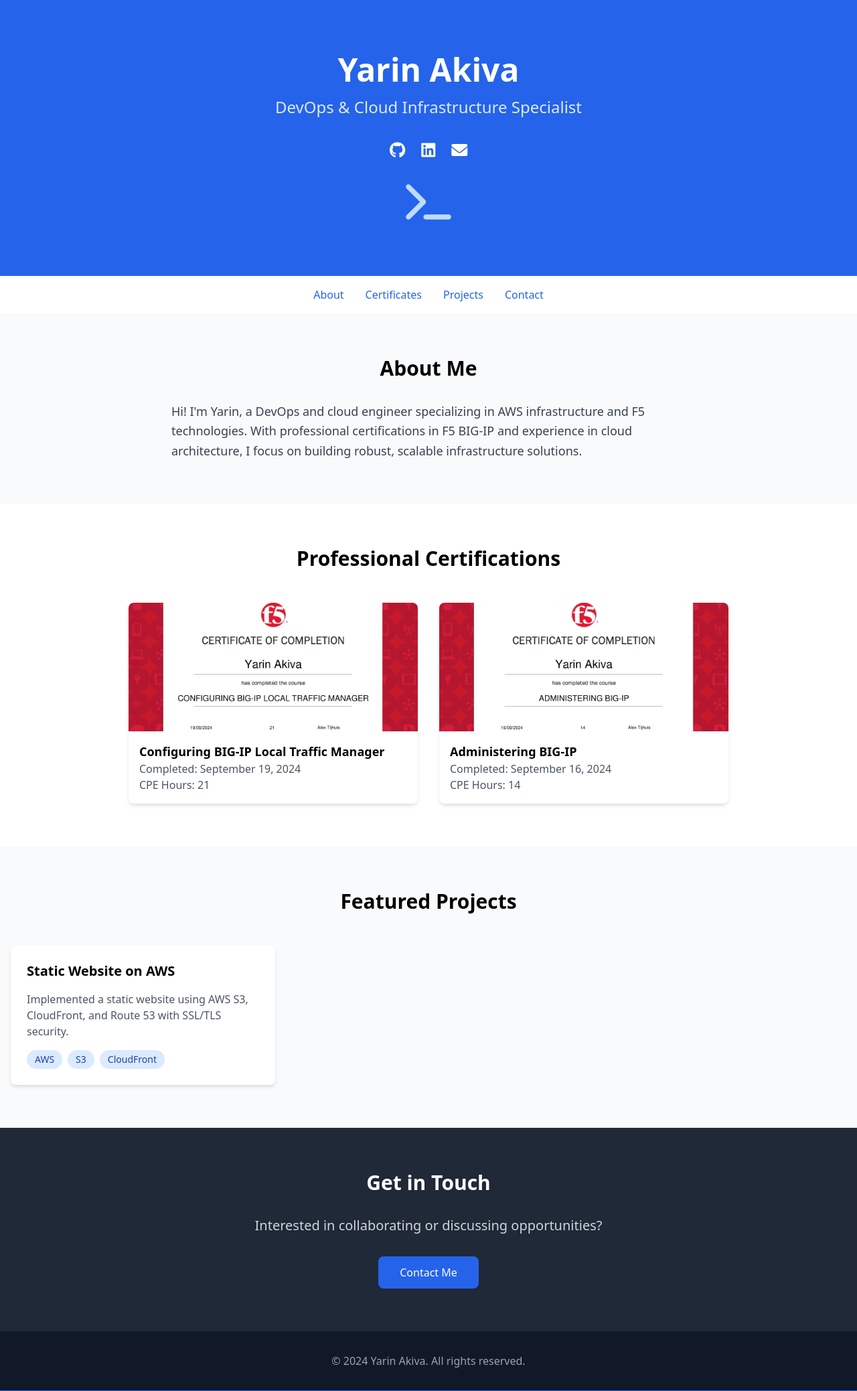
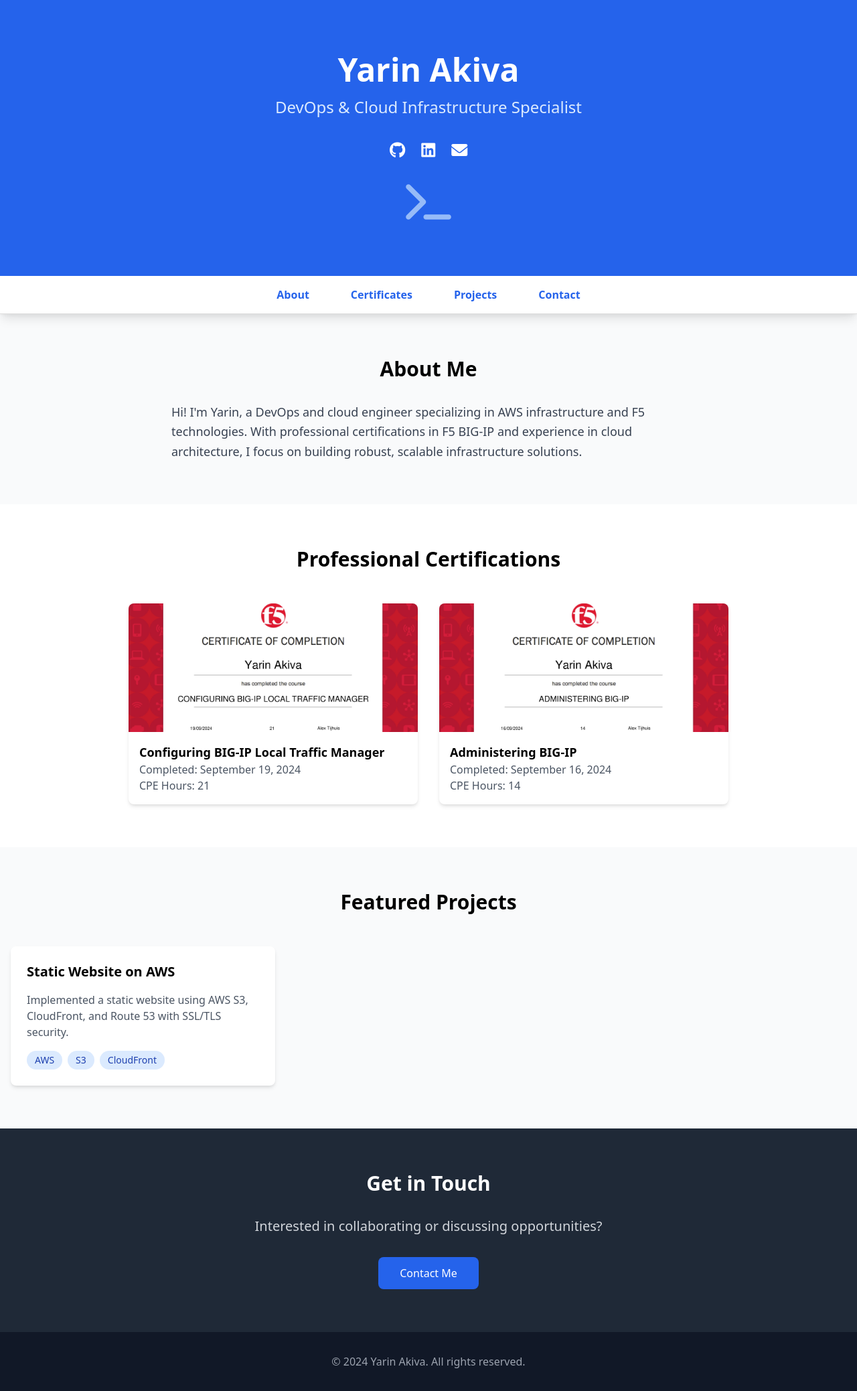
Before and after one commit to dreekz/yarinakiva-website, an MkDocs documentation site: the page built from docs/index.md, in a window 1280 px wide. Shown: the whole page at 67% size. Built offline with MkDocs 1.6.1 and Material for MkDocs 9.7.7, drawn with Linux system fonts in a browser that asks for light colours.

Commit message:
Update: Fixed fading effect on terminal-icon, sticky navbar,and scollbar color

```diff
--- a/docs/assets/css/custom.css
+++ b/docs/assets/css/custom.css
@@ -1,6 +1,56 @@
+/* גלילה חלקה */
 html {
-	scroll-behavior: smooth;
+    scroll-behavior: smooth;
 }
+
+/* אפקט fading לסימן > */
+@keyframes fading {
+    0% { opacity: 0.2; }
+    50% { opacity: 1; }
+    100% { opacity: 0.2; }
+}
+
+.terminal-icon {
+    animation: fading 2s infinite ease-in-out;
+}
+
+/* תפריט צמוד לחלק העליון בעת גלילה */
+nav {
+    position: sticky; /* שומר על מיקום קבוע בראש המסך */
+    top: 0;
+    background-color: white; /* רקע לבן */
+    z-index: 1000; /* מציב את התפריט מעל התוכן */
+    border-bottom: 1px solid #ddd; /* קו תחתון דק להפרדה */
+}
+
+nav ul li a {
+    color: #007bff;
+    font-weight: bold;
+    text-decoration: none;
+    padding: 10px 15px;
+}
+
+nav ul li a:hover {
+    color: #0056b3;
+    background-color: #e9ecef;
+}
+
+/* סרגל גלילה בצבע לבן */
+::-webkit-scrollbar {
+    width: 10px; /* רוחב הגלילה */
+}
+
+::-webkit-scrollbar-thumb {
+    background-color: #ffffff; /* צבע לבן */
+    border: 2px solid #f1f1f1; /* גבול אפור בהיר */
+    border-radius: 5px;
+}
+
+::-webkit-scrollbar-track {
+    background-color: #ffffff; /* רקע לבן */
+}
+
+/* אנימציות למודל */
 .modal {
     display: none;
     position: fixed;
@@ -40,6 +90,7 @@
     cursor: pointer;
 }
 
+/* אפקט Hover לכרטיסי תעודות */
 .certificate-card {
     transition: transform 0.3s ease;
 }
@@ -48,6 +99,7 @@
     transform: translateY(-5px);
 }
 
+/* אנימציה לאייקונים חברתיים */
 .social-icon {
     transition: transform 0.3s ease, color 0.3s ease;
 }
--- a/overrides/main.html
+++ b/overrides/main.html
@@ -29,7 +29,7 @@
 
         <!-- Terminal Icon -->
         <div class="text-center mt-8">
-            <i class="fas fa-terminal text-6xl text-blue-200"></i>
+            <i class="fas fa-terminal text-6xl text-blue-200 terminal-icon"></i>
         </div>
     </div>
 
```
